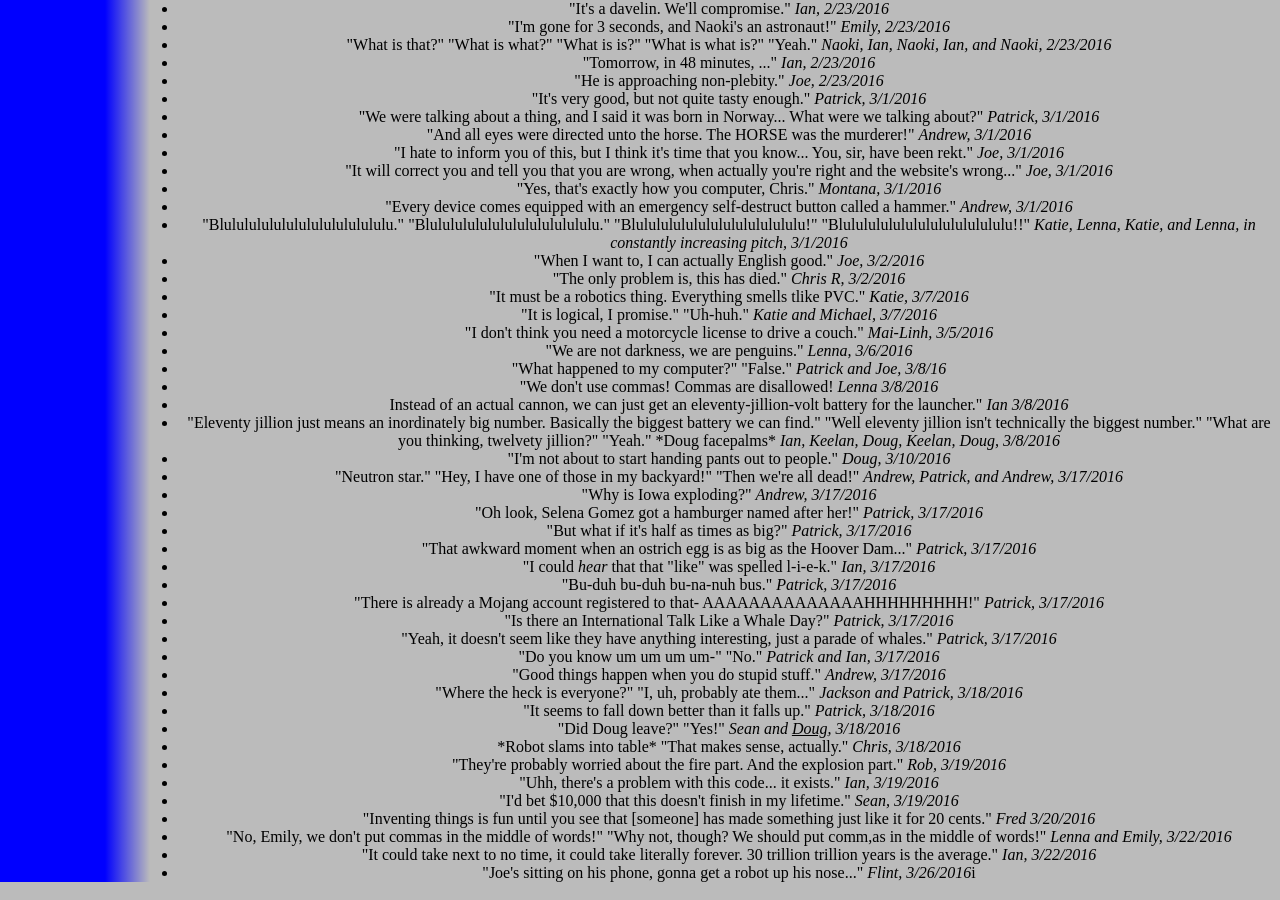
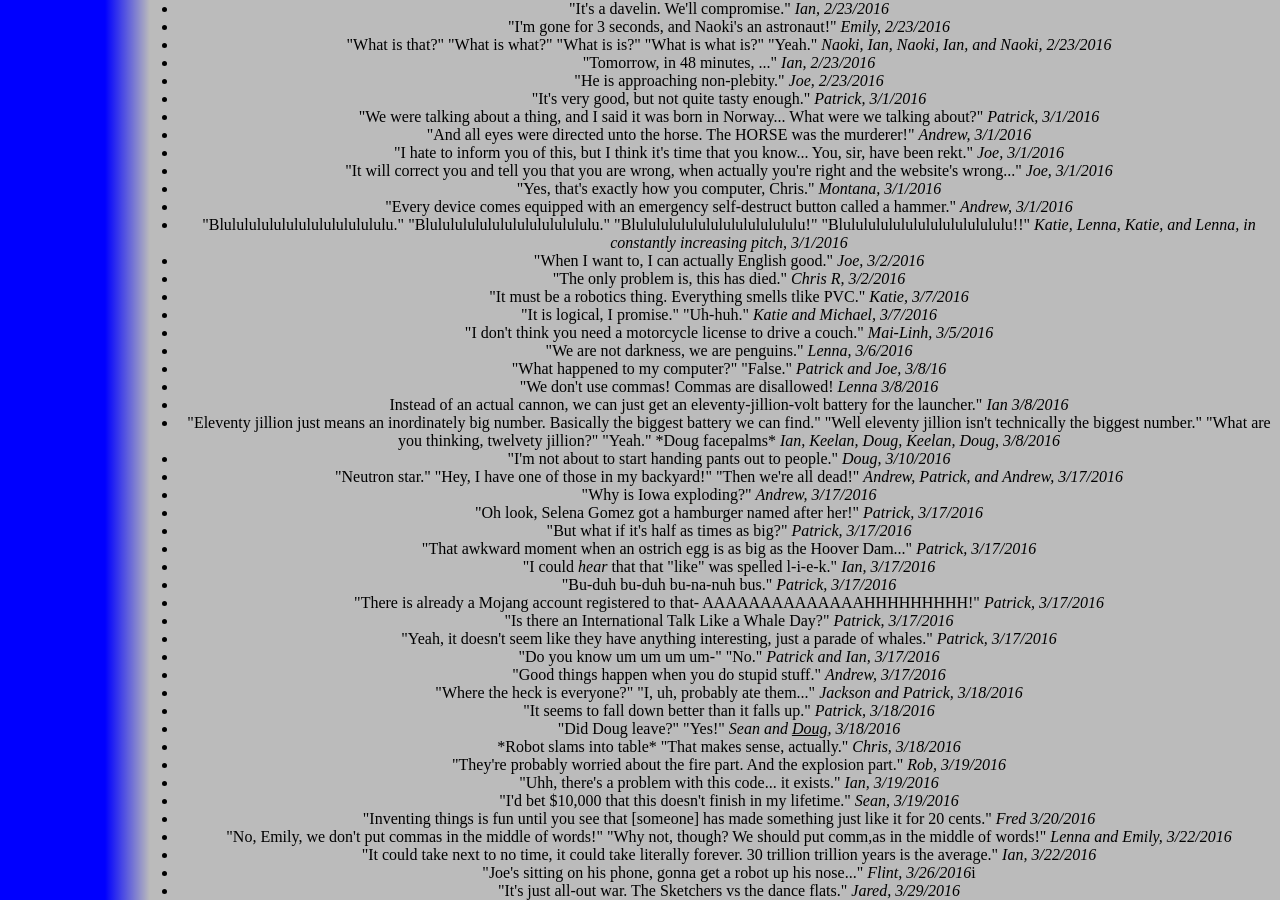
Before and after one commit to katiebugmoon/FRC4131.github.io, a Jekyll site: the page built from media/2016/quotes.html, in a window 1280 px wide and 900 px high, scrolled down 1690 px. Built offline with Jekyll 4.4.1, drawn with Linux system fonts in a browser that asks for light colours; nearby versions of some CDN libraries.

Commit message:
Update quotes.html

```diff
--- a/media/2016/quotes.html
+++ b/media/2016/quotes.html
@@ -136,4 +136,5 @@ title: Build Season 2016 Quotes
 	<li>"No, Emily, we don't put commas in the middle of words!" "Why not, though? We should put comm,as in the middle of words!" <i>Lenna and Emily, 3/22/2016</i></li>
 	<li>"It could take next to no time, it could take literally forever. 30 trillion trillion years is the average." <i>Ian, 3/22/2016</i></li>
 	<li>"Joe's sitting on his phone, gonna get a robot up his nose..." <i>Flint, 3/26/2016</i>i</li>
+	<li>"It's just all-out war. The Sketchers vs the dance flats." <i>Jared, 3/29/2016</i></li>
 </ul><center>
```
